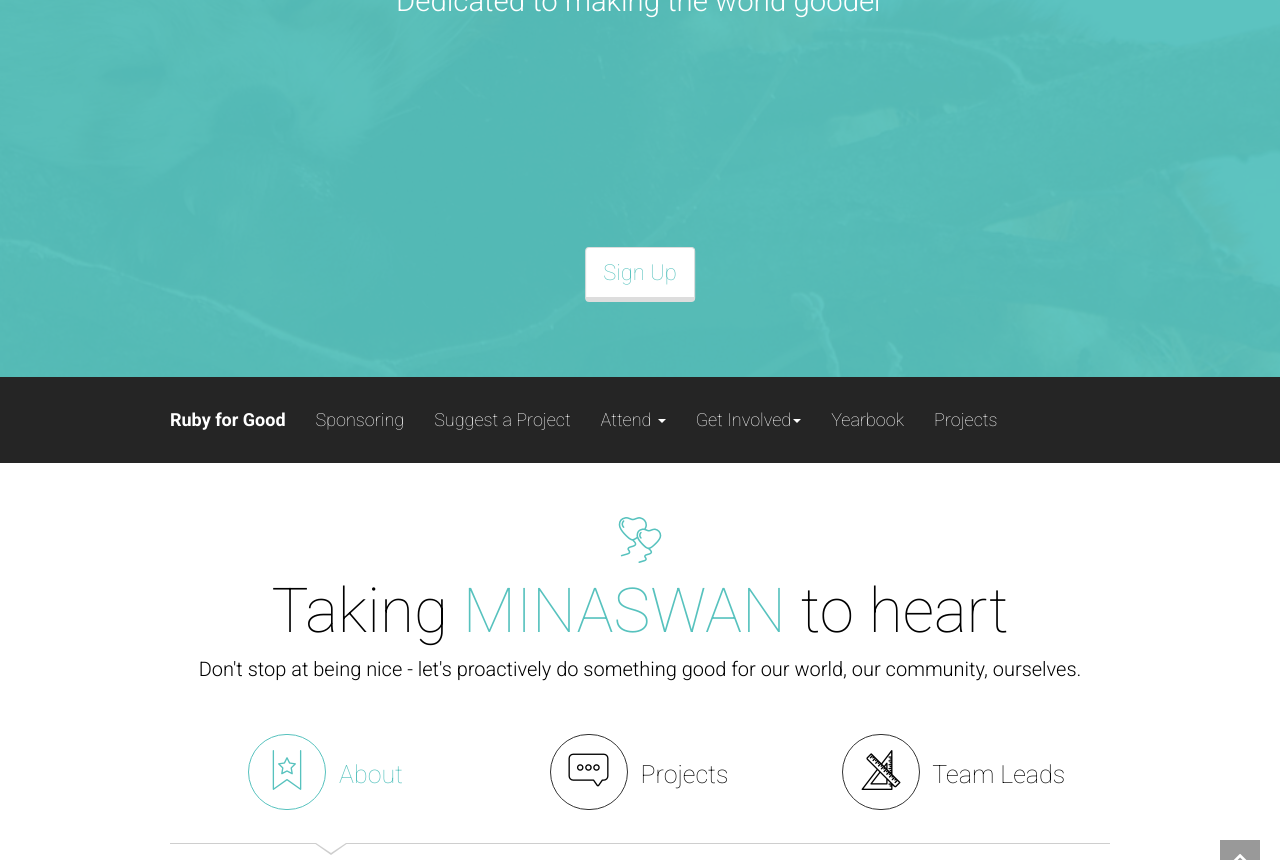
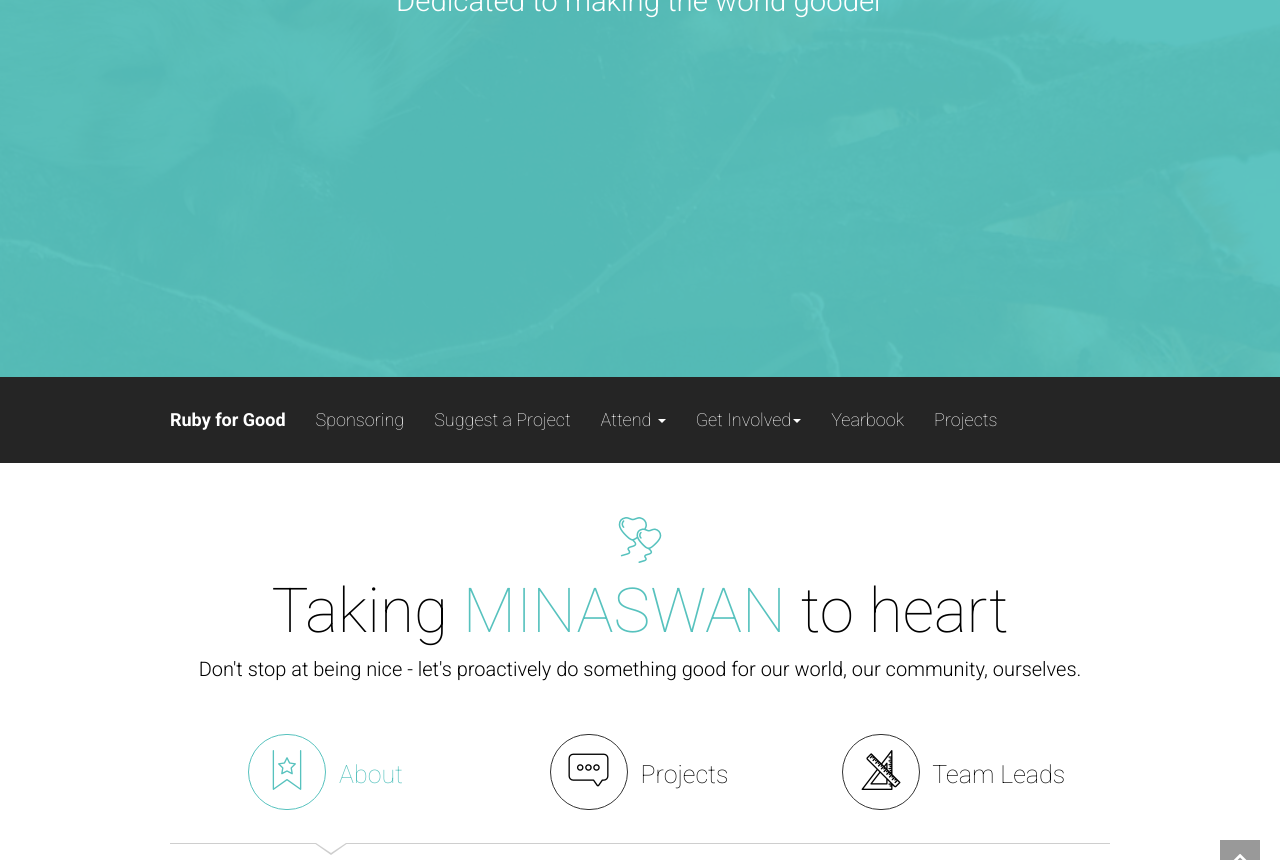
Before and after one commit to rubyforgood/rubyforgood.org--old, a Jekyll site: the page built from index.html, in a window 1280 px wide and 900 px high, scrolled down 523 px, cut to the strip 0-860 px from the top of the window. Built offline with Jekyll 4.4.1, drawn with Linux system fonts in a browser that asks for light colours.

Commit message:
Create index.html

```diff
--- a/index.html
+++ b/index.html
@@ -24,7 +24,7 @@ layout: base
     </div>
     <div class="hero-bottom center">
 
-      <a href="https://ti.to/rubyforgood/rubyforgood" class="btn btn-lg btn-block btn-huge btn-3d"> Sign Up </a>
+<!--       <a href="https://ti.to/rubyforgood/rubyforgood" class="btn btn-lg btn-block btn-huge btn-3d"> Sign Up </a> -->
 
     </div>
   </div>
```
